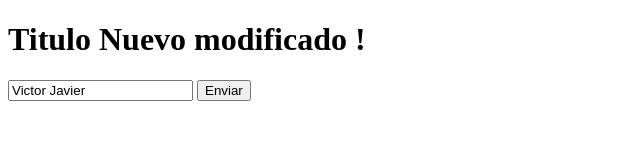
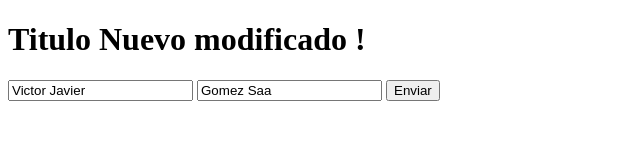
Before and after one commit to vgomezmza/gitHelloword-, a plain HTML site: page index.html in a window 1280 px wide. Shown: the whole page, without its empty margins (0-640 px from the left). Drawn offline with Linux system fonts and the light colour scheme.

Commit message:
Se agrego LastName

```diff
--- a/index.html
+++ b/index.html
@@ -11,6 +11,7 @@
 
     <form action="#" method="get">
         <input type="text" name="FirsName"  id="FirsName" value="Victor Javier">
+        <input type="text" name="LastName"  id="LastName" value="Gomez Saa">
         <input type="button" value="Enviar">
 
     </form>
```
